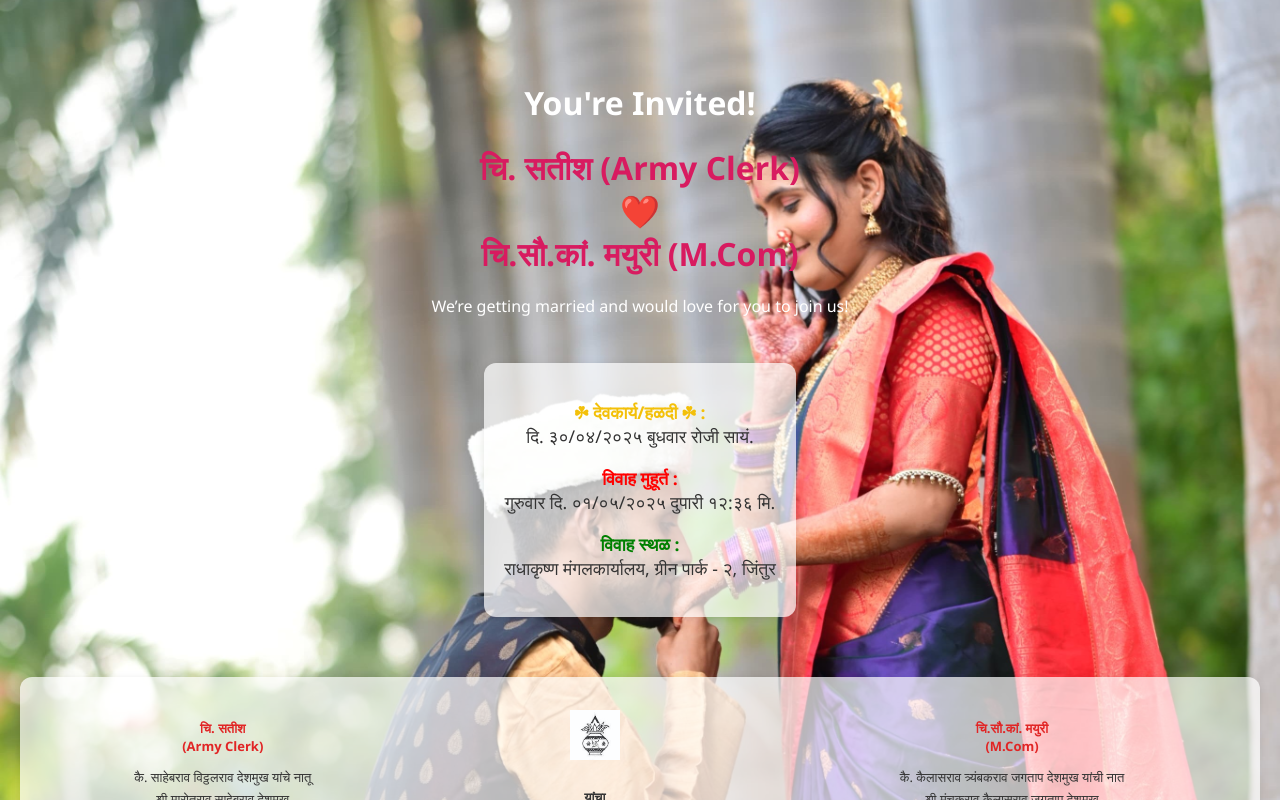
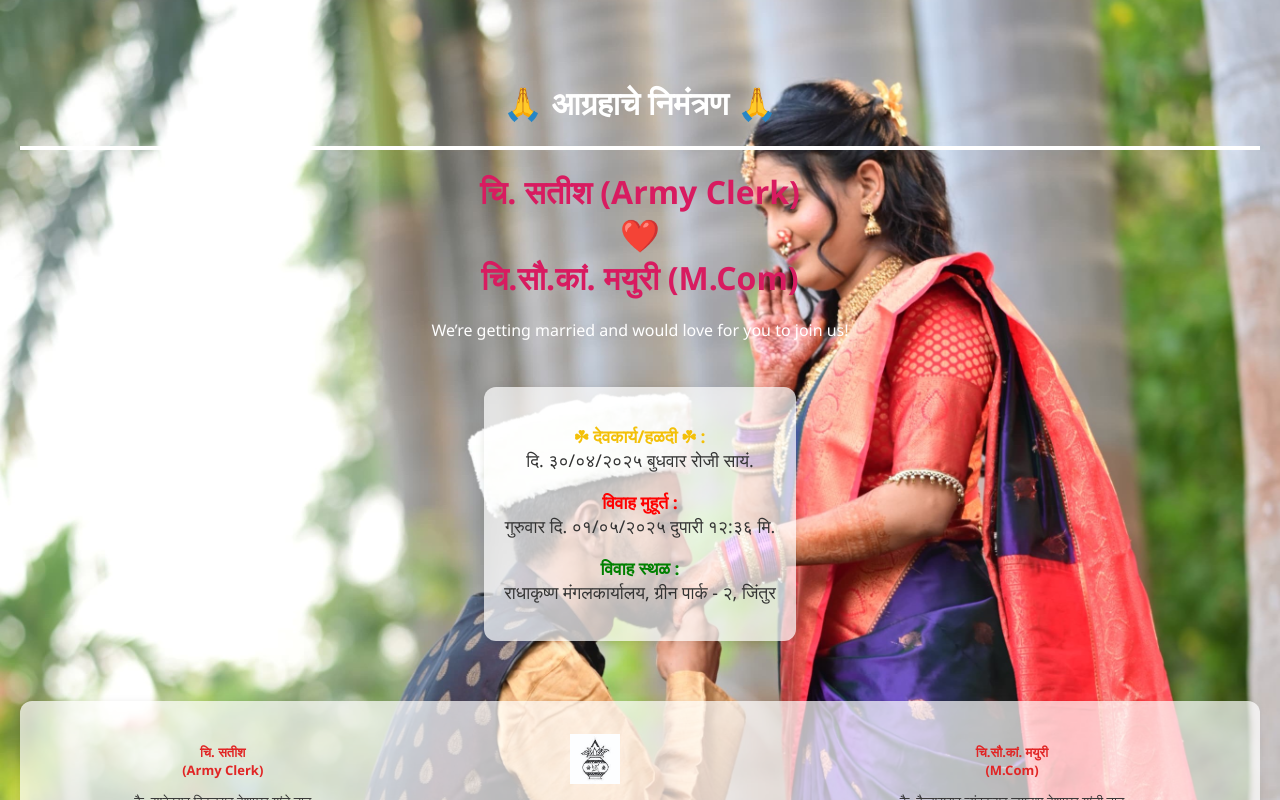
Before and after one commit to dhananjay9199/wedding-invitation, a React (Create React App) app: page / in a window 1280 px wide. Shown: the top 800 px of the page. Built offline with nearby package versions, Linux system fonts and the light colour scheme.

Commit message:
Update wedding Invitation Code

```diff
--- a/src/App.js
+++ b/src/App.js
@@ -6,7 +6,7 @@ import Map from "./Map";
 function App() {
   return (
     <div className="invite-container">
-      <h1>You're Invited!</h1>
+      <h1>🙏 आग्रहाचे निमंत्रण 🙏</h1><hr style={{border:"2px solid"}}/>
       <p className="names">
         चि. सतीश (Army Clerk) <br /> ❤️ <br /> चि.सौ.कां. मयुरी (M.Com)
       </p>
```
